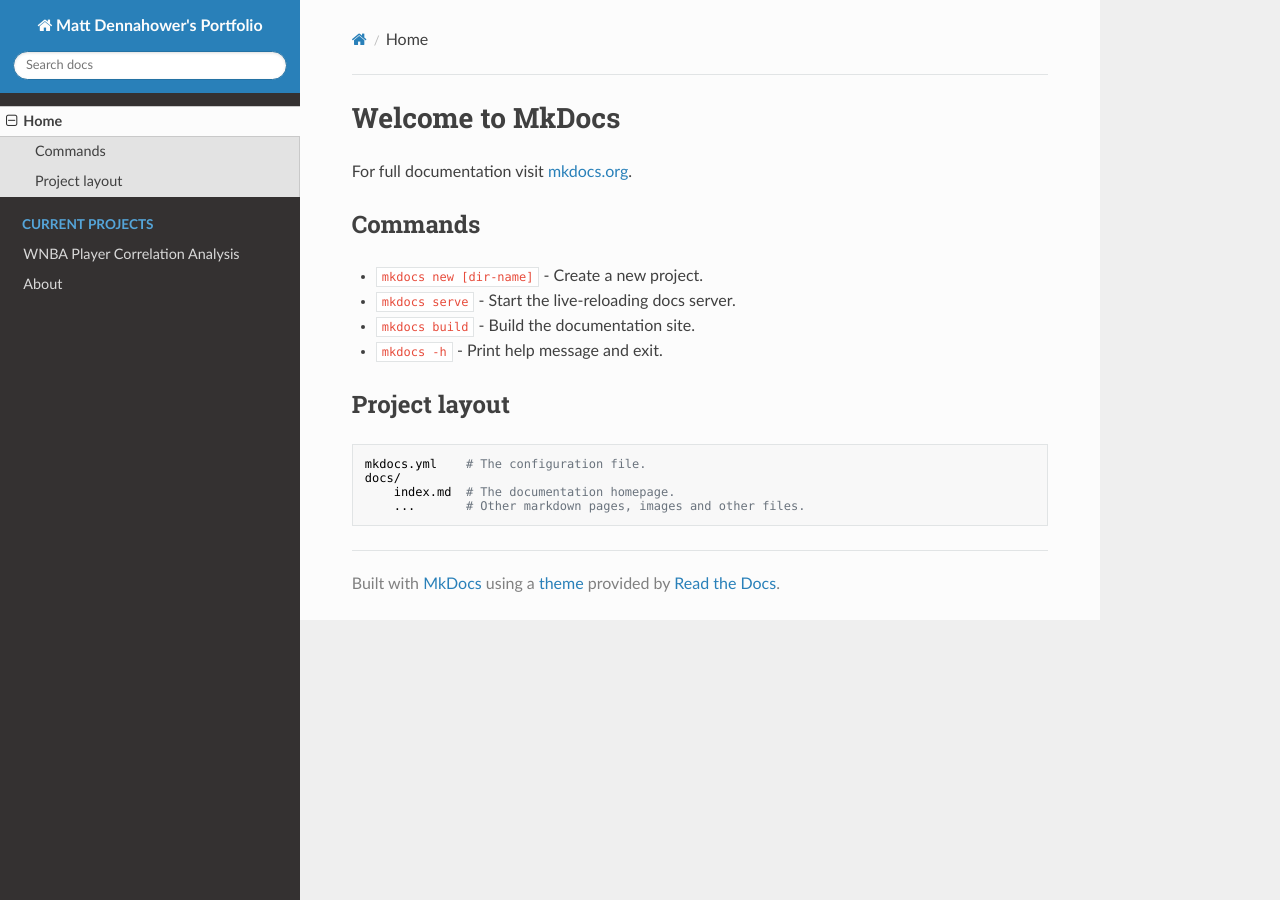
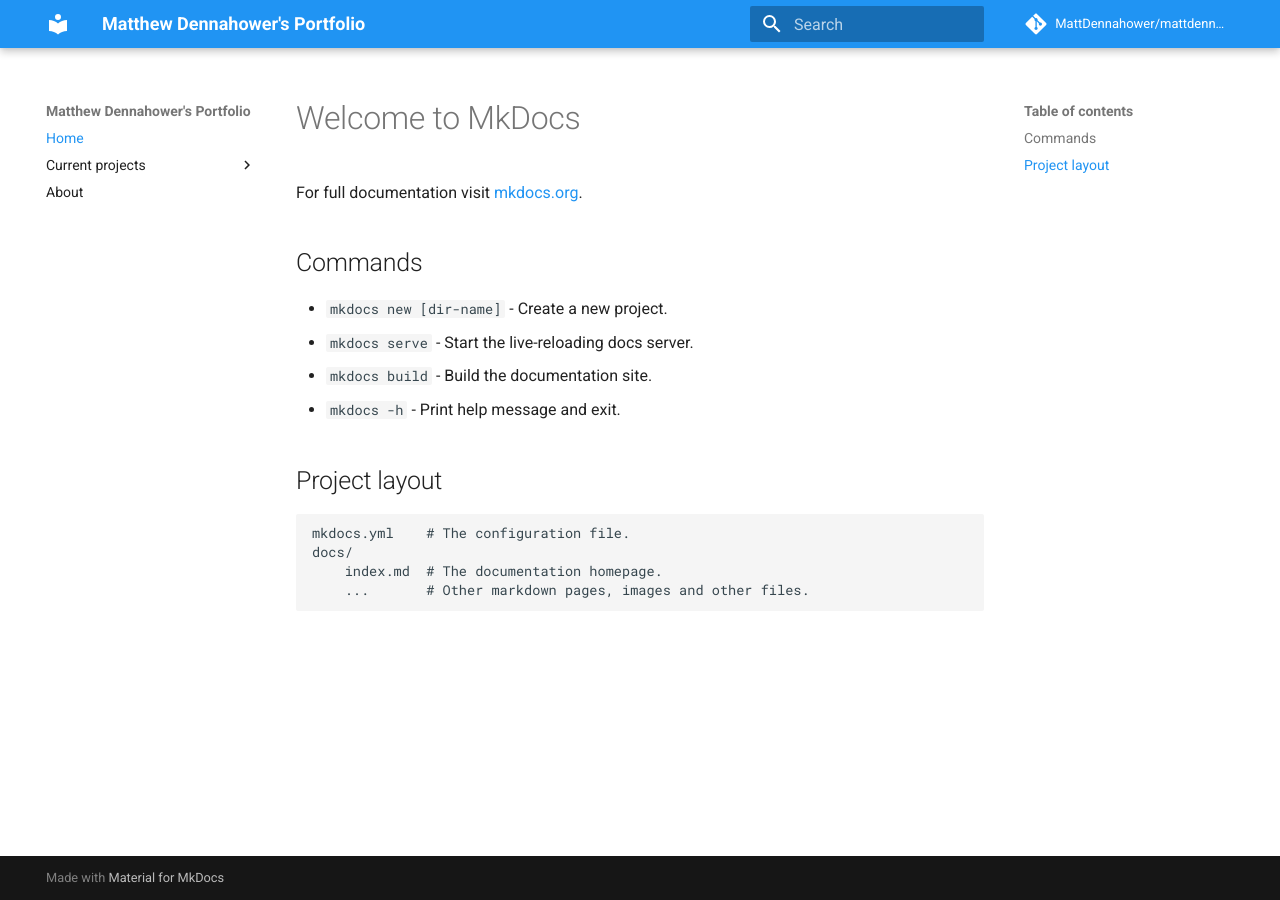
Before and after one commit to MattDennahower/mattdennahower.github.io, an MkDocs documentation site: the page built from docs/index.md, in a window 1280 px wide. Built offline with MkDocs 1.6.1 and Material for MkDocs 9.7.7, drawn with Linux system fonts in a browser that asks for light colours; nearby versions of some CDN libraries; comment, search, counter and statistics services are not loaded.

Commit message:
Update mkdocs

```diff
--- a/mkdocs.yml
+++ b/mkdocs.yml
@@ -1,7 +1,26 @@
-site_name: Matt Dennahower's Portfolio
+# Project Information
+site_name: Matthew Dennahower's Portfolio
+site_url: https://mattdennahower.github.io
+site_author: Matthew Dennahower
+site_description: "A portfolio of data science projects by Matthew Dennahower."
+
+# Repository Information
+repo_name: MattDennahower/mattdennahower.github.io
+repo_url: https://github.com/MattDennahower/mattdennahower.github.io
+
+# Configuration
+theme:
+  name: material
+  palette:
+    primary: "blue"
+    accent: "light blue"
+  font:
+    text: "Roboto"
+    code: "Roboto Mono"
+
+# Navigation
 nav:
   - Home: index.md
   - Current projects:
     - "WNBA Player Correlation Analysis": wnba_player_correlation/index.md
   - About: about.md
-theme: readthedocs
```
